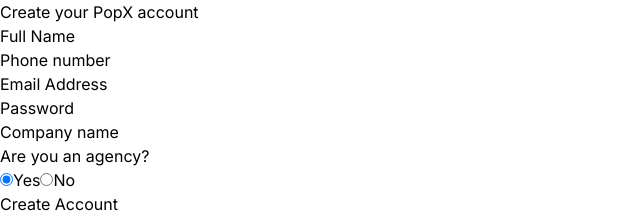
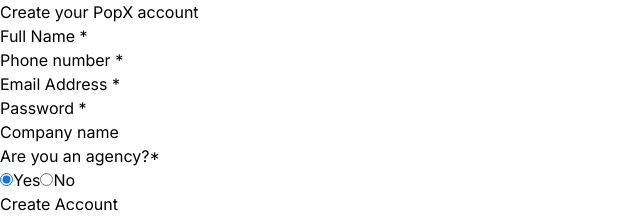
Before and after one commit to comrade-047/Educase-Project, a React (Vite) app: page /signup in a window 1280 px wide. Shown: the top 216 px of the page, without its empty margins (0-640 px from the left). Built offline with nearby package versions, Linux system fonts and the light colour scheme.

Commit message:
Separated the logic

```diff
--- a/src/components/Input/Input.jsx
+++ b/src/components/Input/Input.jsx
@@ -1,11 +1,11 @@
-function Input({ placeholder, label,type }) {
+function Input({ placeholder, label,type ,important }) {
     return (
       <div className="relative w-full">
 
         <label
             className="absolute left-3 -top-2 px-1 bg-white text-sm text-purple-500"
         >
-            {label}
+            {label} {important && <span className="text-red-500">*</span>}
         </label>
         <input
           className="w-full py-2 px-3 border border-gray-400 rounded-lg text-sm  outline-none focus:ring-1"
--- a/src/components/NavigationBar/NavigationBar.jsx
+++ b/src/components/NavigationBar/NavigationBar.jsx
@@ -1,30 +1,8 @@
-import { useNavigate, useLocation } from "react-router-dom";
+import NavigationContainer from "./NavigationContainer";
 
 function NavigationBar() {
 
-    const navigate = useNavigate();
-    const location = useLocation();
-
-    const pages = ["/", "/signup", "/login", "/profile"];
-    const currentIndex = pages.indexOf(location.pathname);
-
-    const homeHandler = () => navigate("/");
-
-    const nextHandler = () => {
-        if (currentIndex === pages.length - 1) {
-            navigate(pages[0]);
-        } else {
-            navigate(pages[currentIndex + 1]);
-        }
-    };
-
-    const prevHandler = () => {
-        if (currentIndex === 0) {
-            navigate(pages[pages.length - 1]);
-        } else {
-            navigate(pages[currentIndex - 1]);
-        }
-    };
+    const {pages,currentIndex,homeHandler,prevHandler,nextHandler} = NavigationContainer();
 
     return (
         <div className="flex justify-center">
--- /dev/null
+++ b/src/components/NavigationBar/NavigationContainer.jsx
@@ -0,0 +1,32 @@
+import { useNavigate, useLocation } from "react-router-dom";
+
+function NavigationContainer(){
+
+    const navigate = useNavigate();
+    const location = useLocation();
+
+    const pages = ["/", "/signup", "/login", "/profile"];
+    const currentIndex = pages.indexOf(location.pathname);
+
+    const homeHandler = () => navigate("/");
+
+    const nextHandler = () => {
+        if (currentIndex === pages.length - 1) {
+            navigate(pages[0]);
+        } else {
+            navigate(pages[currentIndex + 1]);
+        }
+    };
+
+    const prevHandler = () => {
+        if (currentIndex === 0) {
+            navigate(pages[pages.length - 1]);
+        } else {
+            navigate(pages[currentIndex - 1]);
+        }
+    };
+
+    return {homeHandler,prevHandler,pages,nextHandler,currentIndex};
+}
+
+export default NavigationContainer;
--- a/src/pages/Profile.jsx
+++ b/src/pages/Profile.jsx
@@ -2,11 +2,11 @@
 
   return (
     <>
-      <header className="bg-white pt-6 px-6 border-b shadow-sm">
-        <h2 className="text-xl ">Account Settings</h2>
+      <header className="bg-white py-6 px-6 border-b shadow-sm">
+        <h2 className="text-xl  ">Account Settings</h2>
       </header>
 
-      <div className="bg-gray-300 px-6 flex flex-col min-h-screen py-6">
+      <div className="bg-gray-100 px-6 flex flex-col min-h-screen py-6">
 
         <div className="flex items-center gap-2">
 
--- a/src/pages/SignUp.jsx
+++ b/src/pages/SignUp.jsx
@@ -9,7 +9,7 @@
             <div className="flex flex-col w-full flex-grow ">
 
                 <h1
-                    className="text-3xl font-semibold mb-2"
+                    className="text-3xl font-semibold mb-4"
                 >
                     Create your PopX account
                 </h1>
@@ -17,16 +17,16 @@
                 <div
                     className="account-info-inputs flex flex-col gap-3 flex-grow "
                 >
-                    <Input placeholder="" label="Full Name" type="text"/>
-                    <Input placeholder="" label="Phone number" type="number" />
-                    <Input placeholder="" label="Email Address" type="email" />
-                    <Input placeholder="" label="Password" type="password" />
+                    <Input placeholder="" label="Full Name " important={true} type="text"/>
+                    <Input placeholder="" label="Phone number" important={true} type="number" />
+                    <Input placeholder="" label="Email Address" important={true} type="email" />
+                    <Input placeholder="" label="Password" important={true} type="password" />
                     <Input placeholder="" label="Company name" type="text" />
 
                     <div
                         className="flex flex-col gap-2 mt-3"
                     >
-                        <label className=" font-medium">Are you an agency?</label>
+                        <label className="">Are you an agency?<span className="text-red-500 text-sm">*</span></label>
                         <div className="flex items-center gap-4">
 
                             <label className="flex items-center gap-2">
```
Also changed, not shown: 1 other file (tests, documents, lock files or other folders).
